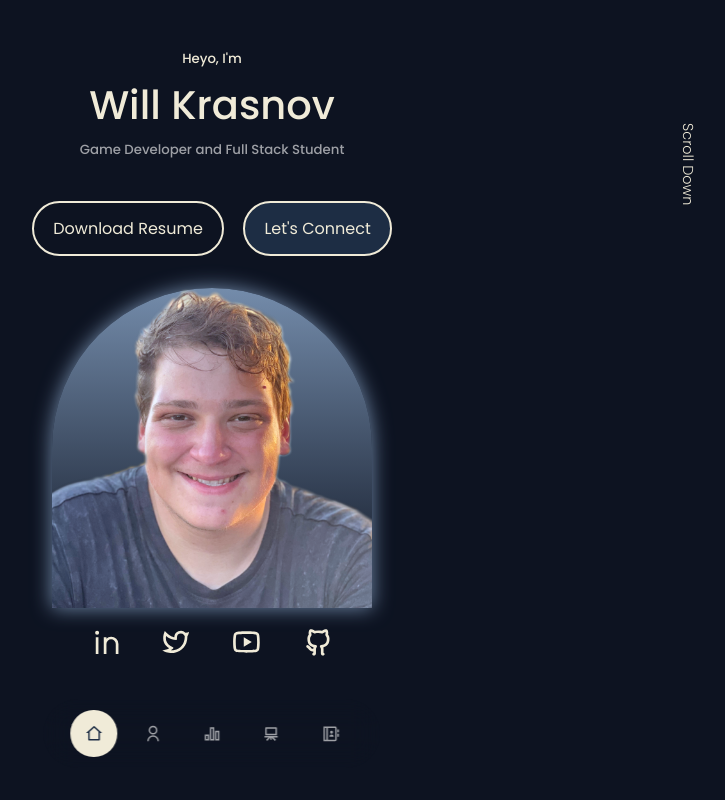
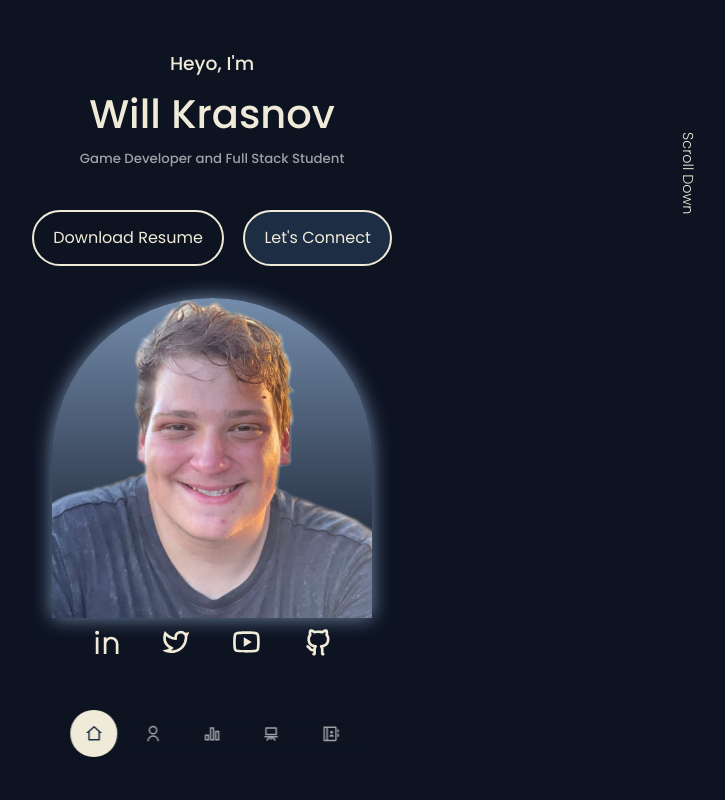
Before and after one commit to willkoman/portfolio, a React (Create React App) app: page / in a window 1280 px wide. Shown: the top 800 px of the page, without its empty margins (428-1153 px from the left). Built offline with nearby package versions, Linux system fonts and the light colour scheme.

Commit message:
Adjusted Font and padding with experience

```diff
--- a/src/components/about/about.css
+++ b/src/components/about/about.css
@@ -77,6 +77,7 @@
     -ms-border-radius: 1rem;
     -o-border-radius: 1rem;
     padding: 2rem;
+    margin-bottom: 2rem;
     text-align: center;
     transition: var(--transition);
     -webkit-transition: var(--transition);
@@ -148,7 +149,7 @@
     }
     .about__cards{
         grid-template-columns: 1fr;
-
+        margin-bottom: 40px;
     }
     .about__me{
         width: 100%;
--- a/src/components/header/Header.jsx
+++ b/src/components/header/Header.jsx
@@ -9,7 +9,7 @@ const Header = () => {
     <header>
         <section id="header">
             <div className="container header__container">
-                <h5>Heyo, I'm</h5>
+                <h3>Heyo, I'm</h3>
                 <h1>Will Krasnov</h1>
                 <h5 className="text-light">Game Developer and Full Stack Student</h5>
                 <CTA/>
```
